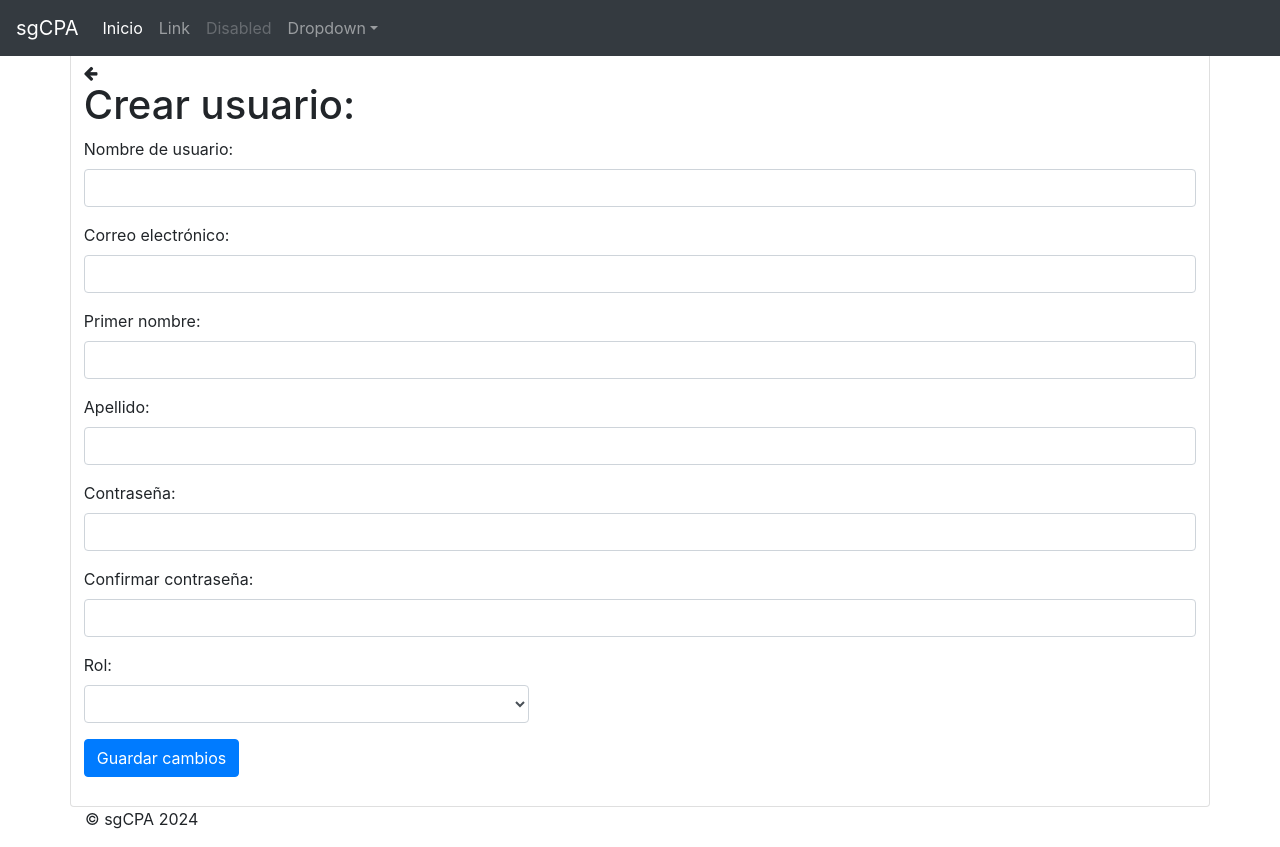
After one commit to tatupochy/sgCPA, a Django app: page /accounts/users/create/ in a window 1280 px wide. The commit adds this page. Run offline with Django 5.2, Linux system fonts and the light colour scheme; lists and menus that the app fills with data are empty; some libraries are stand-ins or nearby versions.

Commit message:
Changes in views and templates.

```diff
--- a/sgCPA/accounts/templates/base.html
+++ b/sgCPA/accounts/templates/base.html
@@ -8,7 +8,6 @@
         integrity="sha384-9aIt2nRpC12Uk9gS9baDl411NQApFmC26EwAOH8WgZl5MYYxFfc+NcPb1dKGj7Sk" crossorigin="anonymous" />
 
     <link rel="stylesheet" href="https://cdnjs.cloudflare.com/ajax/libs/font-awesome/4.7.0/css/font-awesome.min.css">
-
 
     <!-- JS, Popper.js, and jQuery -->
     <script src="https://code.jquery.com/jquery-3.5.1.slim.min.js"
--- /dev/null
+++ b/sgCPA/accounts/templates/user_create.html
@@ -0,0 +1,59 @@
+{% extends 'base.html' %}
+
+{% block title %} Crear Usuario {% endblock %}
+
+{% block content %}
+<div class="container card" style="padding: 1%;">
+    <i class="fa fa-arrow-left" aria-hidden="true" onclick= "window.location.href = '/accounts/users'" style="cursor: pointer;"></i>
+    <h1>Crear usuario: {{ user.username }}</h1>
+    <form method="post" class="form">
+        {% csrf_token %}
+        <div class="form-group">
+            <label for="id_username" class="form-label">Nombre de usuario:</label>
+            <input type="text" class="form-control" id="id_username" name="username">
+        </div>
+        <div class="form-group">
+            <label for="id_email" class="form-label">Correo electrónico:</label>
+            <input type="email" class="form-control" id="id_email" name="email">
+        </div>
+        <div class="form-group">
+            <label for="id_first_name" class="form-label">Primer nombre:</label>
+            <input type="text" class="form-control" id="id_first_name" name="first_name">
+        </div>
+        <div class="form-group">
+            <label for="id_last_name" class="form-label">Apellido:</label>
+            <input type="text" class="form-control" id="id_last_name" name="last_name">
+        </div>
+        <div class="form-group">
+            <label for="id_password" class="form-label">Contraseña:</label>
+            <input type="password" class="form-control" id="id_password" name="password">
+        </div>
+        <div class="form-group">
+            <label for="id_password2" class="form-label">Confirmar contraseña:</label>
+            <input type="password" class="form-control" id="id_password2" name="password2">
+        </div>
+        <!-- Agregar campos del formulario UserRolesForm -->
+        <div class="form-group">
+            <label for="id_role" class="form-label">Rol:</label>
+            <select class="form-control" id="id_role" name="role" style="width: 40%">
+                {% for role in roles %}
+                    <option value="{{ role.id }}">{{ role.name }}</option>
+                {% endfor %}
+            </select>
+        </div>
+        <!-- Fin de los campos del formulario UserRolesForm -->
+        <button type="submit" class="btn btn-primary">Guardar cambios</button>
+        {% if form.errors %}
+            <div class="alert alert-danger mt-3">
+                <ul>
+                    {% for field, errors in form.errors.items %}
+                    {% for error in errors %}
+                    <li>{{ error }}</li>
+                    {% endfor %}
+                    {% endfor %}
+                </ul>
+            </div>
+        {% endif %}
+    </form>
+</div>
+{% endblock %}
--- a/sgCPA/accounts/templates/user_detail.html
+++ b/sgCPA/accounts/templates/user_detail.html
@@ -4,10 +4,11 @@
 
 {% block content %}
 <!-- Main jumbotron for a primary marketing message or call to action -->
-<div class="container card">
+<div class="container card" style="padding: 1%;">
     <div class="row">
         <div class="col">
-            <a class="btn btn-primary" href="{% url 'users' %}" role="button">Atrás</a>
+{#            <a class="btn btn-primary" href="{% url 'users' %}" role="button">Atrás</a>#}
+            <i class="fa fa-arrow-left" aria-hidden="true" onclick= "window.location.href = '/accounts/users'" style="cursor: pointer;"></i>
         </div>
     </div>
     <div class="row">
--- a/sgCPA/accounts/views.py
+++ b/sgCPA/accounts/views.py
@@ -7,22 +7,33 @@ from .models import Role, User, UserRoles
 
 class CustomLoginView(LoginView):
     template_name = 'login.html'
+
     def form_valid(self, form):
-
         print('Valid login attempt')
         return super().form_valid(form)
+
     def form_invalid(self, form):
-
         print('Invalid login attempt')
         return super().form_invalid(form)
 
+
 def users_view(request):
     users = User.objects.all()
+
+    for user in users:
+        user_roles = UserRoles.objects.filter(user=user).first()
+        if user_roles:
+            user.role = user_roles.role
+        else:
+            user.role = None
+
     return render(request, "users.html", {'users': users})
+
 
 def user_detail_view(request, pk):
     user = get_object_or_404(User, pk=pk)
     return render(request, "user_detail.html", {'user': user})
+
 
 def user_edit_view(request, pk):
     user = get_object_or_404(User, pk=pk)
@@ -60,3 +71,30 @@ def user_edit_view(request, pk):
             user_role.save()
 
         return redirect('users')
+
+
+def user_create_view(request):
+    roles = Role.objects.all()
+    if request.method == "GET":
+        return render(request, "user_create.html", {'roles': roles})
+    else:
+        form_data = request.POST.dict()
+        print('form_data', form_data)
+
+        password = form_data['password']
+        confirm_password = form_data['password2']
+
+        if password != confirm_password:
+            return render(request, "user_create.html", {'roles': roles, 'error': 'Passwords do not match'})
+        else:
+            # create user
+            user = User(username=form_data['username'], email=form_data['email'], first_name=form_data['first_name'],
+                        last_name=form_data['last_name'], password=password, is_active=False)
+            user.save()
+
+            # create user roles
+            role = Role.objects.get(pk=form_data['role'])
+            user_role = UserRoles(user=user, role=role)
+            user_role.save()
+
+        return redirect('users')
--- a/sgCPA/sgCPA/urls.py
+++ b/sgCPA/sgCPA/urls.py
@@ -16,13 +16,13 @@ Including another URLconf
 """
 from django.contrib import admin
 from django.urls import path, include
-from accounts.views import CustomLoginView, users_view, user_detail_view, user_edit_view
+from accounts.views import CustomLoginView, users_view, user_detail_view, user_edit_view, user_create_view
 
 urlpatterns = [
     path('admin/', admin.site.urls),
     path('accounts/login', CustomLoginView.as_view(), name='login'),
-    # path('accounts/signup/', CustomSignupView.as_view(), name='signup'),
     path('accounts/users/', users_view, name='users'),
+    path('accounts/users/create/', user_create_view, name='user_create'),
     path('accounts/users/<int:pk>/', user_detail_view, name='user_detail'),
     path('accounts/users/<int:pk>/edit/', user_edit_view, name='user_edit'),
     path('', include('students.urls')),
```
Also changed, not shown: sgCPA/accounts/templates/register.html (deleted, +0 -77 lines), sgCPA/accounts/templates/user_edit.html (+3 -4 lines), sgCPA/accounts/templates/users.html (+11 -5 lines).
